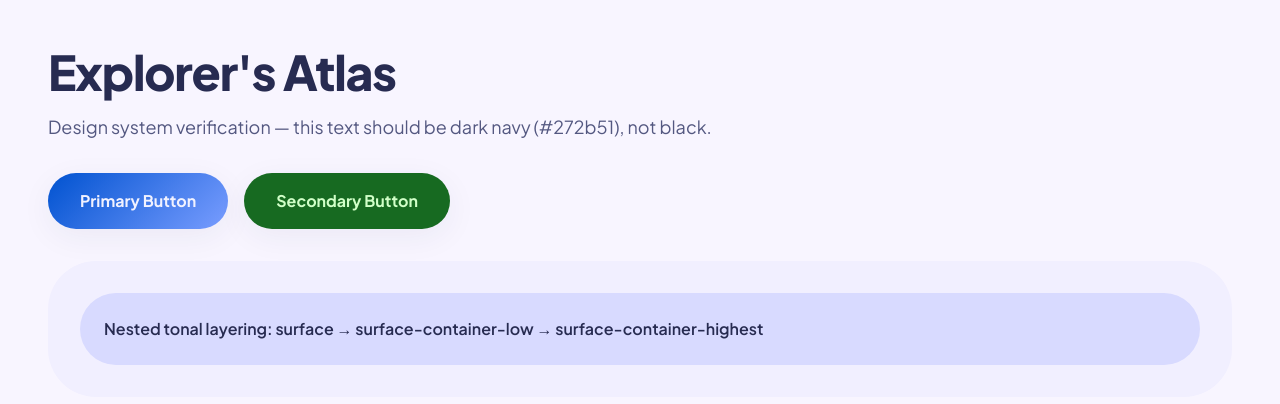
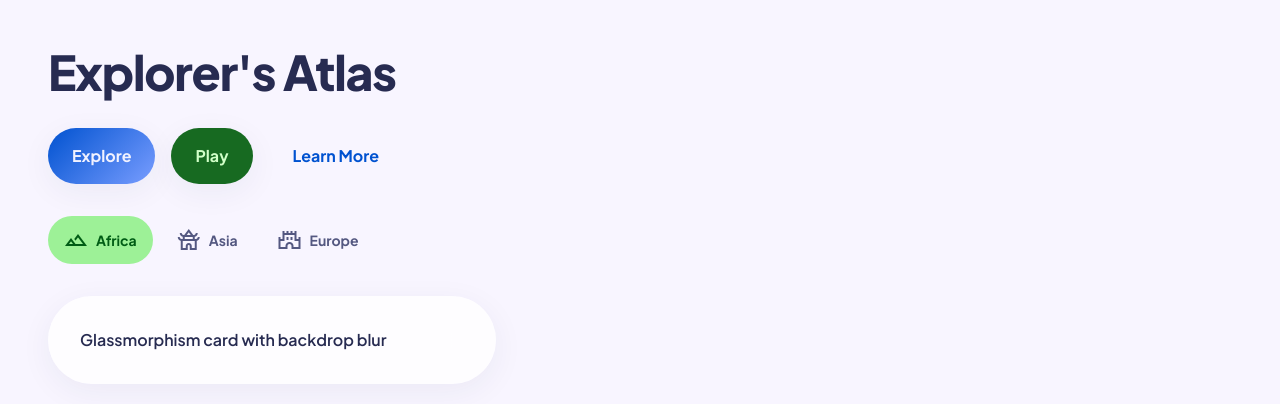
Before and after one commit to fonseka-dev/fun-with-flags, a Next.js app: page / in a window 1280 px wide. Shown: the top 404 px of the page. Built offline with nearby package versions, Linux system fonts and the light colour scheme.

Commit message:
feat: add shared UI components (Button, Chip, SearchInput, GlassCard, MaterialIcon)

```diff
--- a/src/app/page.tsx
+++ b/src/app/page.tsx
@@ -1,27 +1,28 @@
+import { Button } from "@/components/ui/Button";
+import { Chip } from "@/components/ui/Chip";
+import { GlassCard } from "@/components/ui/GlassCard";
+
 export default function HomePage() {
   return (
-    <main className="min-h-screen bg-background p-12">
-      <h1 className="text-5xl font-extrabold text-on-background tracking-tight mb-4">
+    <main className="min-h-screen bg-surface p-12">
+      <h1 className="text-5xl font-extrabold text-on-background tracking-tight mb-8">
         Explorer&apos;s Atlas
       </h1>
-      <p className="text-on-surface-variant text-lg leading-relaxed mb-8">
-        Design system verification — this text should be dark navy (#272b51), not black.
-      </p>
-      <div className="flex gap-4 flex-wrap">
-        <button className="gradient-primary text-on-primary py-4 px-8 rounded-full font-bold shadow-ambient transition-bounce hover:scale-105 active:scale-95">
-          Primary Button
-        </button>
-        <button className="bg-secondary text-on-secondary py-4 px-8 rounded-full font-bold shadow-ambient transition-bounce hover:scale-105 active:scale-95">
-          Secondary Button
-        </button>
+      <div className="flex gap-4 mb-8 flex-wrap">
+        <Button variant="primary">Explore</Button>
+        <Button variant="secondary">Play</Button>
+        <Button variant="ghost">Learn More</Button>
       </div>
-      <div className="mt-8 bg-surface-container-low rounded-xl p-8">
-        <div className="bg-surface-container-highest rounded-xl p-6">
-          <p className="text-on-surface font-semibold">
-            Nested tonal layering: surface → surface-container-low → surface-container-highest
-          </p>
-        </div>
+      <div className="flex gap-2 mb-8 flex-wrap">
+        <Chip label="Africa" icon="terrain" active />
+        <Chip label="Asia" icon="temple_buddhist" />
+        <Chip label="Europe" icon="castle" />
       </div>
+      <GlassCard className="p-8 max-w-md">
+        <p className="text-on-surface font-semibold">
+          Glassmorphism card with backdrop blur
+        </p>
+      </GlassCard>
     </main>
   );
 }
--- /dev/null
+++ b/src/components/ui/Button.tsx
@@ -0,0 +1,41 @@
+import { ButtonHTMLAttributes } from "react";
+
+type ButtonVariant = "primary" | "secondary" | "tertiary" | "ghost";
+
+type ButtonProps = ButtonHTMLAttributes<HTMLButtonElement> & {
+  variant?: ButtonVariant;
+  fullWidth?: boolean;
+};
+
+const variantStyles: Record<ButtonVariant, string> = {
+  primary:
+    "gradient-primary text-on-primary shadow-ambient hover:shadow-ambient-lg",
+  secondary:
+    "bg-secondary text-on-secondary shadow-ambient hover:bg-secondary-dim",
+  tertiary:
+    "bg-tertiary-container text-on-tertiary-container shadow-ambient hover:brightness-95",
+  ghost: "bg-transparent text-primary hover:bg-surface-container-low",
+};
+
+export function Button({
+  variant = "primary",
+  fullWidth = false,
+  className = "",
+  children,
+  ...props
+}: ButtonProps) {
+  return (
+    <button
+      className={`
+        py-4 px-6 rounded-full font-bold text-base
+        transition-bounce hover:scale-105 active:scale-95
+        ${variantStyles[variant]}
+        ${fullWidth ? "w-full" : ""}
+        ${className}
+      `}
+      {...props}
+    >
+      {children}
+    </button>
+  );
+}
--- /dev/null
+++ b/src/components/ui/Chip.tsx
@@ -0,0 +1,28 @@
+type ChipProps = {
+  label: string;
+  icon?: string;
+  active?: boolean;
+  onClick?: () => void;
+};
+
+export function Chip({ label, icon, active = false, onClick }: ChipProps) {
+  return (
+    <button
+      onClick={onClick}
+      className={`
+        flex items-center gap-2 px-4 py-3 rounded-full font-bold text-sm
+        transition-bounce
+        ${
+          active
+            ? "bg-secondary-container text-on-secondary-container"
+            : "text-on-surface-variant hover:bg-surface-container-low"
+        }
+      `}
+    >
+      {icon && (
+        <span className="material-symbols-outlined text-lg">{icon}</span>
+      )}
+      {label}
+    </button>
+  );
+}
--- /dev/null
+++ b/src/components/ui/GlassCard.tsx
@@ -0,0 +1,14 @@
+import { ReactNode } from "react";
+
+type GlassCardProps = {
+  children: ReactNode;
+  className?: string;
+};
+
+export function GlassCard({ children, className = "" }: GlassCardProps) {
+  return (
+    <div className={`glass rounded-xl ${className}`}>
+      {children}
+    </div>
+  );
+}
--- /dev/null
+++ b/src/components/ui/MaterialIcon.tsx
@@ -0,0 +1,24 @@
+type MaterialIconProps = {
+  name: string;
+  filled?: boolean;
+  className?: string;
+};
+
+export function MaterialIcon({
+  name,
+  filled = false,
+  className = "",
+}: MaterialIconProps) {
+  return (
+    <span
+      className={`material-symbols-outlined ${className}`}
+      style={
+        filled
+          ? { fontVariationSettings: "'FILL' 1" }
+          : undefined
+      }
+    >
+      {name}
+    </span>
+  );
+}
--- /dev/null
+++ b/src/components/ui/SearchInput.tsx
@@ -0,0 +1,34 @@
+"use client";
+
+type SearchInputProps = {
+  value: string;
+  onChange: (value: string) => void;
+  placeholder?: string;
+};
+
+export function SearchInput({
+  value,
+  onChange,
+  placeholder = "Search countries...",
+}: SearchInputProps) {
+  return (
+    <div className="relative">
+      <label htmlFor="country-search" className="sr-only">
+        Search countries
+      </label>
+      <input
+        id="country-search"
+        type="text"
+        value={value}
+        onChange={(e) => onChange(e.target.value)}
+        placeholder={placeholder}
+        className="bg-surface-container-high rounded-full px-6 py-2 w-64
+          text-on-surface placeholder:text-outline
+          focus:ring-2 focus:ring-primary focus:outline-none"
+      />
+      <span className="material-symbols-outlined absolute right-3 top-1/2 -translate-y-1/2 text-outline pointer-events-none">
+        search
+      </span>
+    </div>
+  );
+}
```
